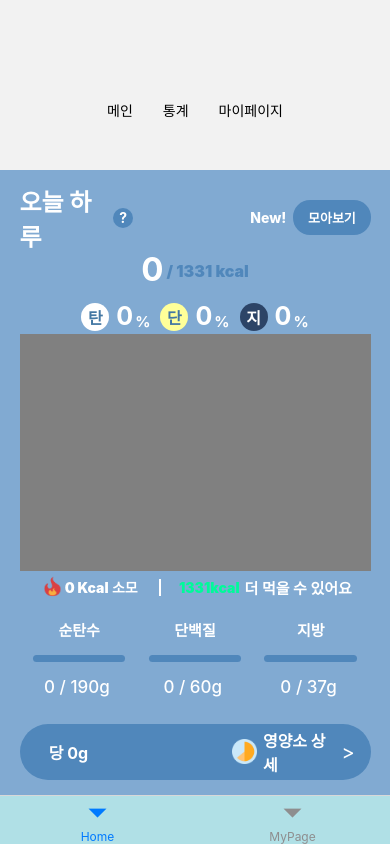
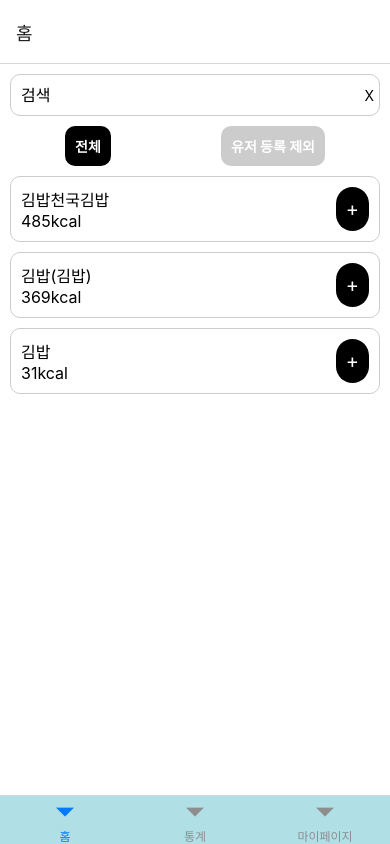
Before and after one commit to KakaoTech-BootCamp-Team-2/HealthCare_Front, a React Native app: screen /Search in a window 390 px wide. Built offline with nearby package versions, Linux system fonts and the light colour scheme.

Commit message:
Feat: 하위페이지 구현(1)

```diff
--- a/App.js
+++ b/App.js
@@ -9,6 +9,8 @@ import { createStackNavigator } from "@react-navigation/stack";
 import LoginScreen from "./src/pages/login/login.main";
 import SignUpScreen from "./src/pages/singup/signup.main";
 import { HeaderView } from "./src/components/common/Header";
+import Search from "./src/pages/search/Search";
+import FoodDetailScreen from "./src/components/FoodDeatil/FoodDetail";
 
 const BottomTab = createBottomTabNavigator();
 const Stack = createStackNavigator();
@@ -25,6 +27,14 @@ const HomeStack = () => (
       component={StatisticsScreen}
       options={{ headerShown: false }} // 헤더 숨김
     />
+    <Stack.Screen
+      name="Search"
+      component={Search}
+      options={{ headerShown: false }}
+    />
+    <Stack.Group screenOptions={{ presentation: "modal" }}>
+      <Stack.Screen name="FoodDetail" component={FoodDetailScreen} />
+    </Stack.Group>
   </Stack.Navigator>
 );
 
@@ -38,10 +48,7 @@ const MyPageStack = () => (
   </Stack.Navigator>
 );
 
-export default function App() {
-  return (
-    <SafeAreaProvider>
-      <NavigationContainer>
+const TabNavigator = () => (
   <BottomTab.Navigator
     screenOptions={{
       tabBarLabelStyle: { fontSize: 12 },
@@ -50,26 +57,45 @@ export default function App() {
     }}
   >
     <BottomTab.Screen
-            name="Home"
+      name="홈"
       component={HomeStack}
-            options={{ header: () => <HeaderView /> }} // HomeScreen에서 별도로 헤더를 설정
+      // options={{ header: () => <HeaderView /> }} // HomeScreen에서 별도로 헤더를 설정
     />
     <BottomTab.Screen
-            name="MyPage"
+      name="통계"
+      component={StatisticsScreen}
+      options={{ headerShown: false }} // 헤더 숨김
+    />
+    <BottomTab.Screen
+      name="마이페이지"
       component={MyPageStack}
       options={{ headerShown: false }} // 헤더 숨김
     />
   </BottomTab.Navigator>
+);
+
+export default function App() {
+  return (
+    <SafeAreaProvider>
+      <NavigationContainer>
+        <Stack.Navigator initialRouteName="Login">
+          {/* <Stack.Screen
+            name="Login"
+            component={LoginScreen}
+            options={{ headerShown: false }} // 헤더 숨김
+          />
+          <Stack.Screen
+            name="SignUp"
+            component={SignUpScreen}
+            options={{ headerShown: false }} // 헤더 숨김
+          /> */}
+          <Stack.Screen
+            name="Main"
+            component={TabNavigator}
+            options={{ headerShown: false }} // 헤더 숨김
+          />
+        </Stack.Navigator>
       </NavigationContainer>
     </SafeAreaProvider>
   );
 }
-
-{
-  /* <NavigationContainer>
-<Stack.Navigator>
-  <Stack.Screen name="Login" component={LoginScreen} />
-  <Stack.Screen name="SignUp" component={SignUpScreen} />
-</Stack.Navigator>
-</NavigationContainer> */
-}
--- /dev/null
+++ b/src/components/FoodDeatil/FoodDetail.jsx
@@ -0,0 +1,59 @@
+import React from "react";
+import styled from "styled-components/native";
+
+const Container = styled.View`
+  flex: 1;
+  background-color: #385989;
+  padding: 10px;
+`;
+
+const Title = styled.Text`
+  font-size: 24px;
+  font-weight: bold;
+  color: white;
+  margin-bottom: 20px;
+`;
+
+const NutritionInfo = styled.View`
+  flex-direction: row;
+  justify-content: space-around;
+  margin-bottom: 20px;
+`;
+
+const InfoBox = styled.View`
+  align-items: center;
+`;
+
+const InfoText = styled.Text`
+  color: white;
+  font-size: 18px;
+`;
+
+const FoodDetailScreen = ({ route }) => {
+  const { foodId } = route.params;
+  // 이곳에서 foodId를 이용해 필요한 데이터를 가져옵니다.
+
+  return (
+    <Container>
+      <Title>김밥(김밥)</Title>
+      <NutritionInfo>
+        <InfoBox>
+          <InfoText>순탄수</InfoText>
+          <InfoText>78g</InfoText>
+        </InfoBox>
+        <InfoBox>
+          <InfoText>단백질</InfoText>
+          <InfoText>7.5g</InfoText>
+        </InfoBox>
+        <InfoBox>
+          <InfoText>지방</InfoText>
+          <InfoText>3g</InfoText>
+        </InfoBox>
+      </NutritionInfo>
+      <InfoText>369kcal</InfoText>
+      <InfoText>영양소 상세</InfoText>
+    </Container>
+  );
+};
+
+export default FoodDetailScreen;
--- a/src/components/FoodLog/FoodLog.jsx
+++ b/src/components/FoodLog/FoodLog.jsx
@@ -1,3 +1,5 @@
+import * as React from "react";
+import { useNavigation } from "@react-navigation/native";
 import * as S from "./FoodLog.styled";
 import MORNING_IMG from "../../../assets/images/morning.png";
 import LUNCH_IMG from "../../../assets/images/lunch.png";
@@ -6,6 +8,8 @@ import DESSERT_IMG from "../../../assets/images/dessert.png";
 import PLUS from "../../../assets/images/plus.png";
 
 export const FoodLog = () => {
+  const navigation = useNavigation();
+
   return (
     <S.Frame>
       <S.TitleWrapper>
@@ -24,7 +28,7 @@ export const FoodLog = () => {
           <S.ContentBox>
             <S.ContentHeader>
               <S.CenterImage source={MORNING_IMG}></S.CenterImage>
-              <S.PLUSBTN>
+              <S.PLUSBTN onPress={() => navigation.navigate("Search")}>
                 <S.CenterImage source={PLUS} />
               </S.PLUSBTN>
             </S.ContentHeader>
@@ -35,7 +39,7 @@ export const FoodLog = () => {
           <S.ContentBox>
             <S.ContentHeader>
               <S.CenterImage source={LUNCH_IMG}></S.CenterImage>
-              <S.PLUSBTN>
+              <S.PLUSBTN onPress={() => navigation.navigate("Search")}>
                 <S.CenterImage source={PLUS} />
               </S.PLUSBTN>
             </S.ContentHeader>
@@ -48,7 +52,7 @@ export const FoodLog = () => {
           <S.ContentBox>
             <S.ContentHeader>
               <S.CenterImage source={DINNER_IMG}></S.CenterImage>
-              <S.PLUSBTN>
+              <S.PLUSBTN onPress={() => navigation.navigate("Search")}>
                 <S.CenterImage source={PLUS} />
               </S.PLUSBTN>
             </S.ContentHeader>
@@ -59,7 +63,7 @@ export const FoodLog = () => {
           <S.ContentBox>
             <S.ContentHeader>
               <S.CenterImage source={DESSERT_IMG}></S.CenterImage>
-              <S.PLUSBTN>
+              <S.PLUSBTN onPress={() => navigation.navigate("Search")}>
                 <S.CenterImage source={PLUS} />
               </S.PLUSBTN>
             </S.ContentHeader>
--- /dev/null
+++ b/src/pages/search/Search.jsx
@@ -0,0 +1,147 @@
+import React, { useState } from "react";
+import { FlatList, View, Text, TouchableOpacity } from "react-native";
+import styled from "styled-components/native";
+import { useNavigation } from "@react-navigation/native";
+
+const Container = styled.View`
+  flex: 1;
+  background-color: #fff;
+  padding: 10px;
+`;
+
+const SearchBar = styled.View`
+  flex-direction: row;
+  align-items: center;
+  border: 1px solid #ccc;
+  border-radius: 10px;
+  padding: 5px;
+  margin-bottom: 10px;
+`;
+
+const SearchInput = styled.TextInput`
+  flex: 1;
+  padding: 5px;
+  font-size: 16px;
+`;
+
+const FilterContainer = styled.View`
+  flex-direction: row;
+  justify-content: space-around;
+  margin-bottom: 10px;
+`;
+
+const FilterButton = styled.TouchableOpacity`
+  background-color: ${(props) => (props.active ? "#000" : "#ccc")};
+  padding: 10px;
+  border-radius: 10px;
+`;
+
+const FilterText = styled.Text`
+  color: #fff;
+  font-weight: bold;
+`;
+
+const ResultContainer = styled.TouchableOpacity`
+  flex-direction: row;
+  justify-content: space-between;
+  align-items: center;
+  padding: 10px;
+  border: 1px solid #ccc;
+  border-radius: 10px;
+  margin-bottom: 10px;
+`;
+
+const ResultText = styled.Text`
+  font-size: 16px;
+`;
+
+const AddButton = styled.TouchableOpacity`
+  background-color: #000;
+  padding: 10px;
+  border-radius: 50px;
+`;
+
+const AddButtonText = styled.Text`
+  color: #fff;
+  font-size: 20px;
+`;
+
+const DATA = [
+  {
+    id: "1",
+    name: "김밥천국김밥",
+    calories: "485kcal",
+  },
+  {
+    id: "2",
+    name: "김밥(김밥)",
+    calories: "369kcal",
+  },
+  {
+    id: "3",
+    name: "김밥",
+    calories: "31kcal",
+  },
+];
+
+const Search = () => {
+  const [search, setSearch] = useState("");
+  const [filter, setFilter] = useState("전체");
+  const navigation = useNavigation(); // 네비게이션 훅 사용
+
+  const filteredData = DATA.filter(
+    (item) =>
+      item.name.includes(search) &&
+      (filter === "전체" || item.calories >= "100kcal")
+  );
+
+  return (
+    <Container>
+      <SearchBar>
+        <SearchInput
+          placeholder="검색"
+          value={search}
+          onChangeText={(text) => setSearch(text)}
+        />
+        <TouchableOpacity onPress={() => setSearch("")}>
+          <Text>X</Text>
+        </TouchableOpacity>
+      </SearchBar>
+      <FilterContainer>
+        <FilterButton
+          active={filter === "전체"}
+          onPress={() => setFilter("전체")}
+        >
+          <FilterText>전체</FilterText>
+        </FilterButton>
+        <FilterButton
+          active={filter === "유저 등록 제외"}
+          onPress={() => setFilter("유저 등록 제외")}
+        >
+          <FilterText>유저 등록 제외</FilterText>
+        </FilterButton>
+      </FilterContainer>
+      <FlatList
+        data={filteredData}
+        keyExtractor={(item) => item.id}
+        renderItem={({ item }) => (
+          <ResultContainer
+            onPress={() =>
+              navigation.navigate("FoodDetail", { foodId: item.id })
+            }
+          >
+            <View>
+              <ResultText>{item.name}</ResultText>
+              <ResultText>{item.calories}</ResultText>
+            </View>
+            <AddButton>
+              <AddButtonText>+</AddButtonText>
+            </AddButton>
+          </ResultContainer>
+        )}
+      />
+    </Container>
+  );
+};
+
+export default Search;
```
Lines whose indentation alone changed are shown as unchanged.
